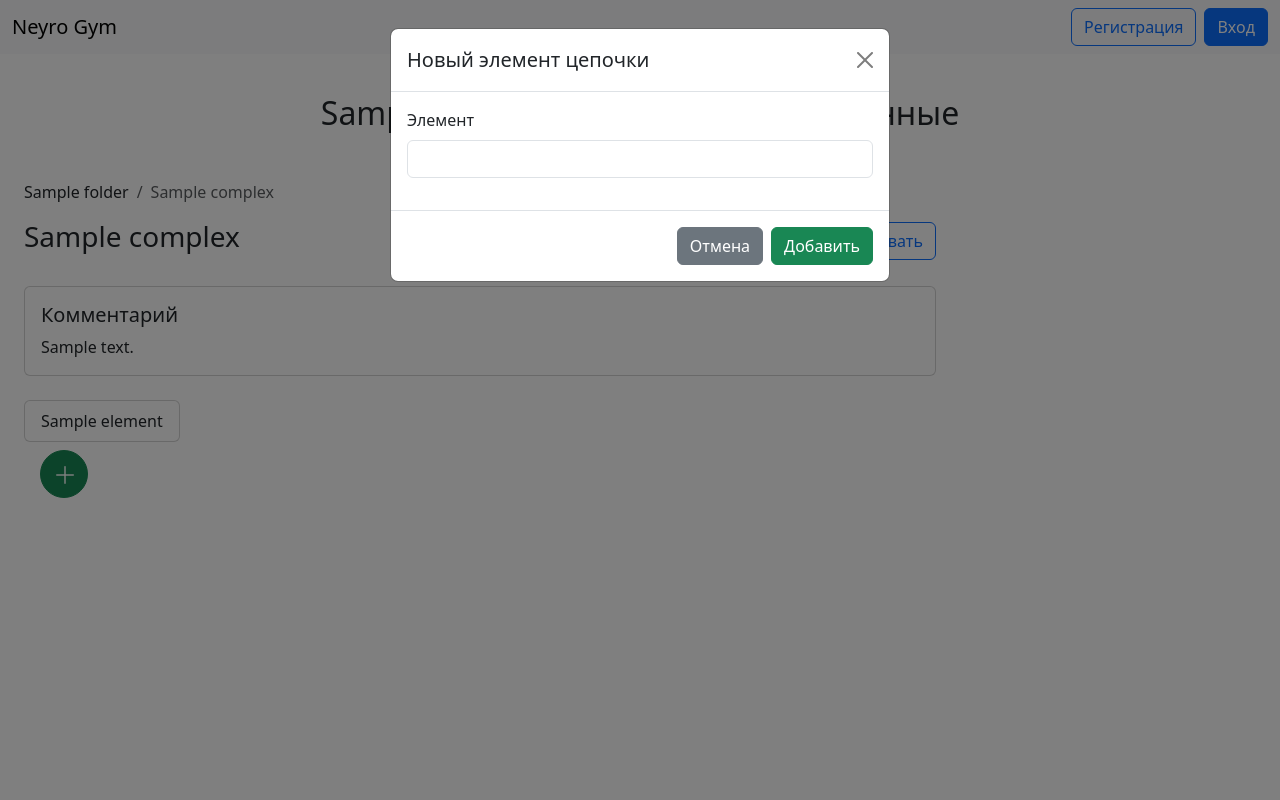
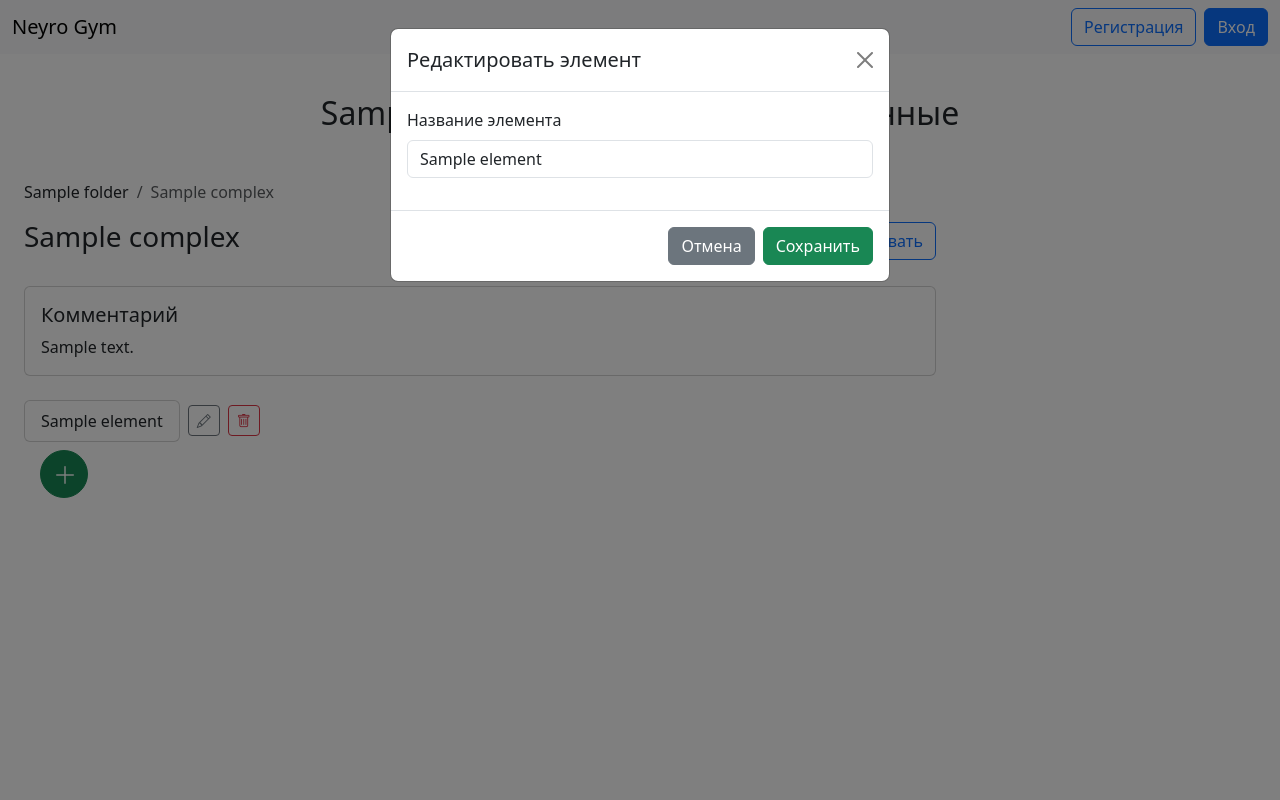
Before and after one commit to kirpix524/neurogym, a Flask app: template app/presentation/controllers/complex_data/templates/complex_data.html in a window 1280 px wide, after a click that opens the changed part. Run offline with Flask 3, Linux system fonts and the light colour scheme; the template is opened without the code that fills it: most values are stand-ins (such as "Sample title", 1, 10 or a date in 2020).

Commit message:
implemented complex data element edition

```diff
--- /dev/null
+++ b/app/presentation/controllers/complex_data/static/js/fill_complex_element_modal.js
@@ -0,0 +1,31 @@
+document.getElementById('complexElementModal')
+  .addEventListener('show.bs.modal', function(event) {
+    const btn                 = event.relatedTarget;
+    const modal               = this;
+    const createUrl           = modal.getAttribute('data-create-url');
+    const updateUrlTemplate   = modal.getAttribute('data-update-url');
+    const elementId           = btn.getAttribute('data-element-id');
+    const elementName         = btn.getAttribute('data-element-name') || '';
+
+    const form                = modal.querySelector('#complexElementForm');
+    const titleEl             = modal.querySelector('.modal-title');
+    const submitBtn           = modal.querySelector('#complexElementSubmitBtn');
+    const elementIdInput      = modal.querySelector('#elementIdInput');
+    const elementNameInput    = modal.querySelector('#elementName');
+
+    if (elementId) {
+      // редактирование
+      titleEl.textContent         = 'Редактировать элемент';
+      form.action                 = updateUrlTemplate.replace(/0$/, elementId);
+      submitBtn.textContent       = 'Сохранить';
+      elementIdInput.value        = elementId;
+      elementNameInput.value      = elementName;
+    } else {
+      // создание нового
+      titleEl.textContent         = 'Новый элемент цепочки';
+      form.action                 = createUrl;
+      submitBtn.textContent       = 'Добавить';
+      elementIdInput.value        = '';
+      elementNameInput.value      = '';
+    }
+  });
--- a/app/presentation/controllers/complex_data/templates/_complex_data_structure.html
+++ b/app/presentation/controllers/complex_data/templates/_complex_data_structure.html
@@ -1,14 +1,36 @@
 <div class="d-flex flex-column align-items-start mb-4">
   {% for element in complex_data.elements %}
-    <div class="card mb-2">
-      <div class="card-body py-2 px-3">
-        {{ element.name }}
+    <div class="d-flex align-items-center mb-2">
+      <div class="card flex-grow-1">
+        <div class="card-body py-2 px-3">
+          {{ element.name }}
+        </div>
       </div>
+      <!-- Редактировать элемент -->
+      <button type="button"
+              class="btn btn-sm btn-outline-secondary ms-2"
+              data-bs-toggle="modal"
+              data-bs-target="#complexElementModal"
+              data-element-id="{{ element.id }}"
+              data-element-name="{{ element.name }}"
+              aria-label="Редактировать элемент">
+        <i class="bi bi-pencil"></i>
+      </button>
+      <!-- Удалить элемент -->
+      <form action="{{ url_for('complex_data.delete_element', data_id=complex_data.id, element_id=element.id) }}"
+            method="post"
+            class="d-inline ms-2"
+            onsubmit="return confirm('Удалить этот элемент?');">
+        <button type="submit" class="btn btn-sm btn-outline-danger">
+          <i class="bi bi-trash"></i>
+        </button>
+      </form>
     </div>
     {% if not loop.last %}
       <i class="bi bi-arrow-down fs-4 text-secondary mb-2"></i>
     {% endif %}
   {% endfor %}
+
   {% include '_add_element_button.html' %}
   {% include '_complex_element_modal.html' %}
 </div>
--- a/app/presentation/controllers/complex_data/templates/_complex_element_modal.html
+++ b/app/presentation/controllers/complex_data/templates/_complex_element_modal.html
@@ -1,23 +1,26 @@
-<div class="modal fade" id="complexElementModal" tabindex="-1" aria-labelledby="complexElementModalLabel" aria-hidden="true">
+<div class="modal fade" id="complexElementModal" tabindex="-1" aria-labelledby="complexElementModalLabel" aria-hidden="true"
+     data-create-url="{{ url_for('complex_data.create_element', data_id=complex_data.id) }}"
+     data-update-url="{{ url_for('complex_data.update_element', data_id=complex_data.id, element_id=0) }}">
   <div class="modal-dialog">
     <div class="modal-content">
-      <form action="{{ url_for('complex_data.create_element', data_id=complex_data.id) }}" method="post">
+      <form id="complexElementForm" method="post" action="">
         <div class="modal-header">
           <h5 class="modal-title" id="complexElementModalLabel">Новый элемент цепочки</h5>
           <button type="button" class="btn-close" data-bs-dismiss="modal" aria-label="Закрыть"></button>
         </div>
         <div class="modal-body">
-          <input type="hidden" name="data_id" value="{{ complex_data.id }}">
+          <input type="hidden" name="element_id" id="elementIdInput" value="">
           <div class="mb-3">
-            <label for="elementName" class="form-label">Элемент</label>
+            <label for="elementName" class="form-label">Название элемента</label>
             <input type="text" class="form-control" id="elementName" name="element_name" required>
           </div>
         </div>
         <div class="modal-footer">
           <button type="button" class="btn btn-secondary" data-bs-dismiss="modal">Отмена</button>
-          <button type="submit" class="btn btn-success">Добавить</button>
+          <button type="submit" class="btn btn-success" id="complexElementSubmitBtn">Добавить</button>
         </div>
       </form>
     </div>
   </div>
 </div>
+<script src="{{ url_for('complex_data.static', filename='js/fill_complex_element_modal.js') }}"></script>
```
Also changed, not shown: app/application/dtos/complex_data.py (+17 -0 lines), app/application/use_cases/complex_data/update_complex_element.py (added, +21 -0 lines), app/presentation/controllers/complex_data/routes.py (+38 -1 lines).
